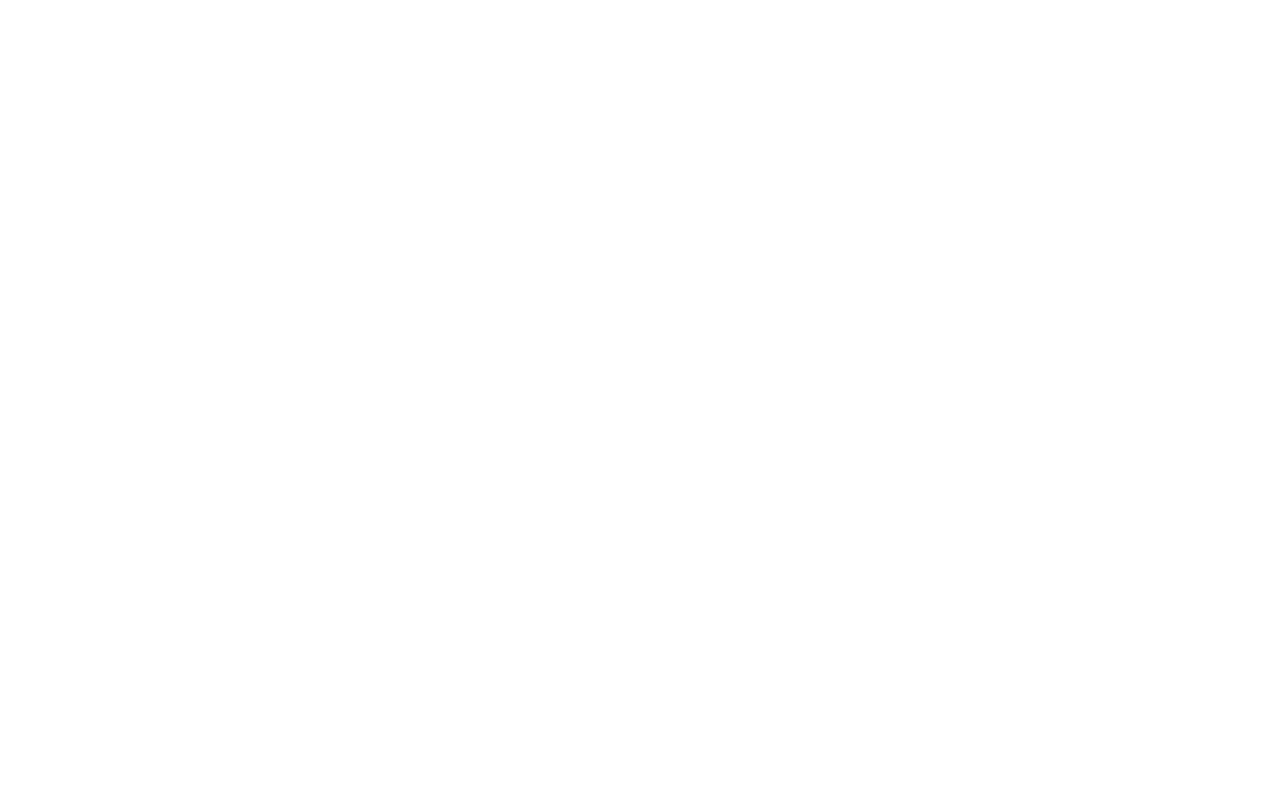
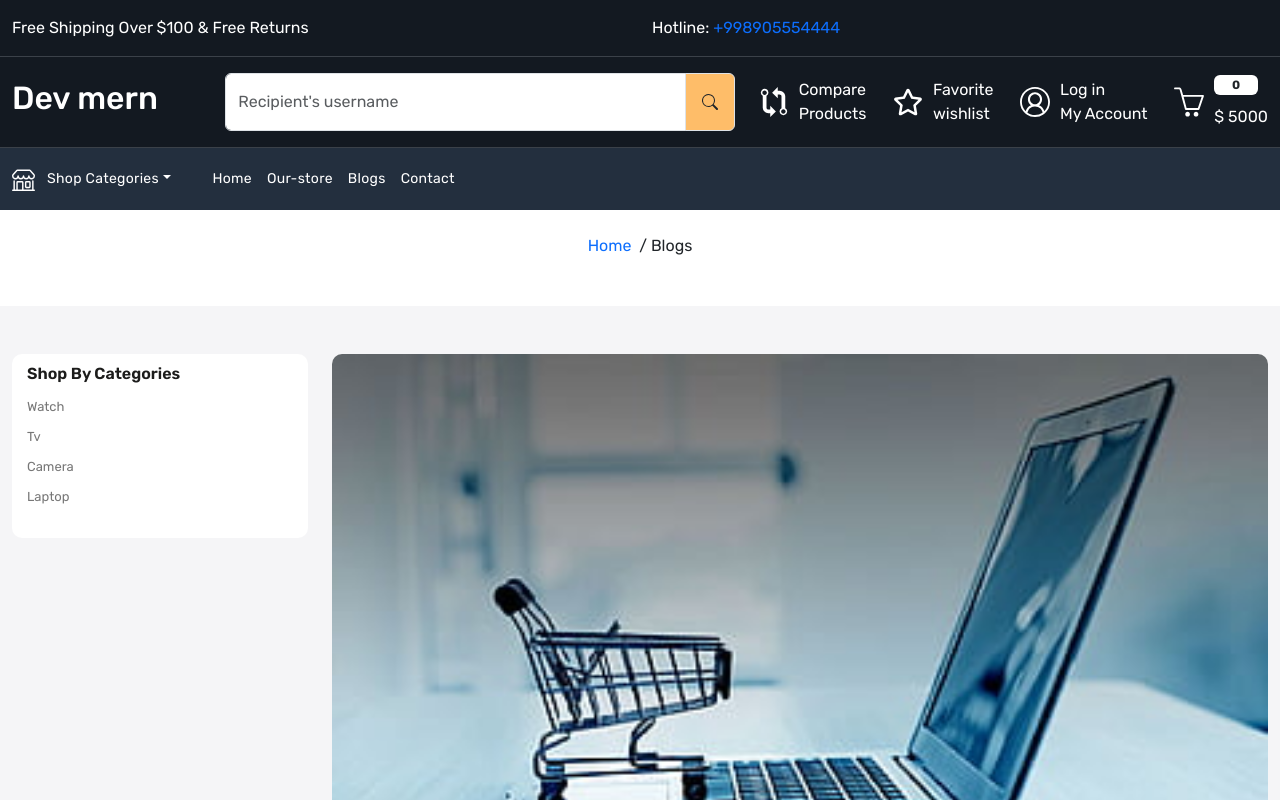
Before and after one commit to Engineer-Ramziddin/ecommerce-mern-js, a React (Create React App) app in the folder ui/: page /blog in a window 1280 px wide. Before the commit this address had no page. Shown: the top 800 px of the page. Built offline with nearby package versions, Linux system fonts and the light colour scheme.

Commit message:
Update App.js

```diff
--- a/ui/src/App.js
+++ b/ui/src/App.js
@@ -5,6 +5,8 @@
 import About from "./pages/About";
 import Contact from "./pages/Contact";
 import Layout from "./components/Layout";
+import OurStore from "./pages/OurStore";
+import Blog from "./pages/Blog";
 
 function App() {
   return (
@@ -15,6 +17,8 @@
             <Route index element={<Home />} />
             <Route path="/about" element={<About />} />
             <Route path="/contact" element={<Contact />} />
+            <Route path="/store" element={<OurStore />} />
+            <Route path="/blog" element={<Blog/>}/>
           </Route>
         </Routes>
       </BrowserRouter>
```
